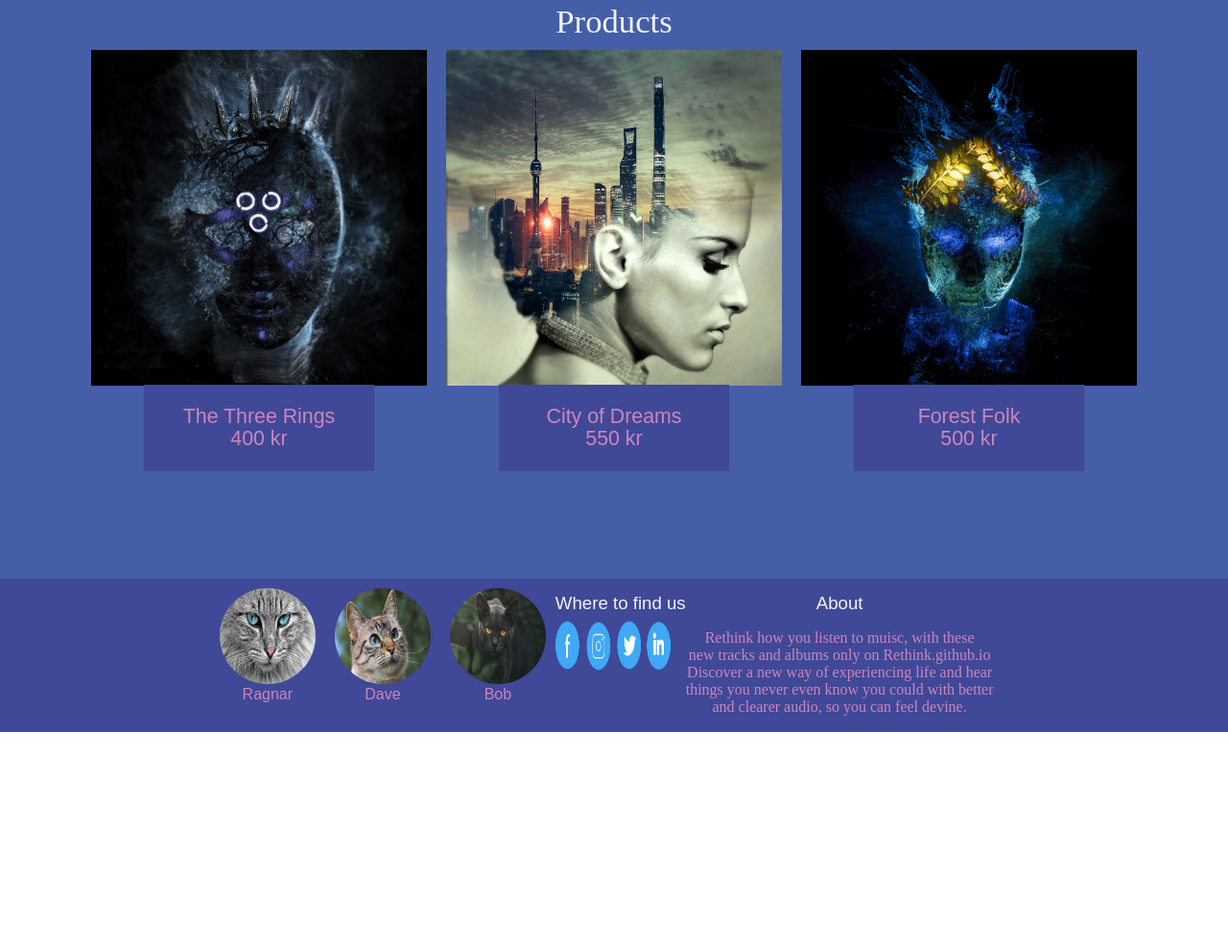
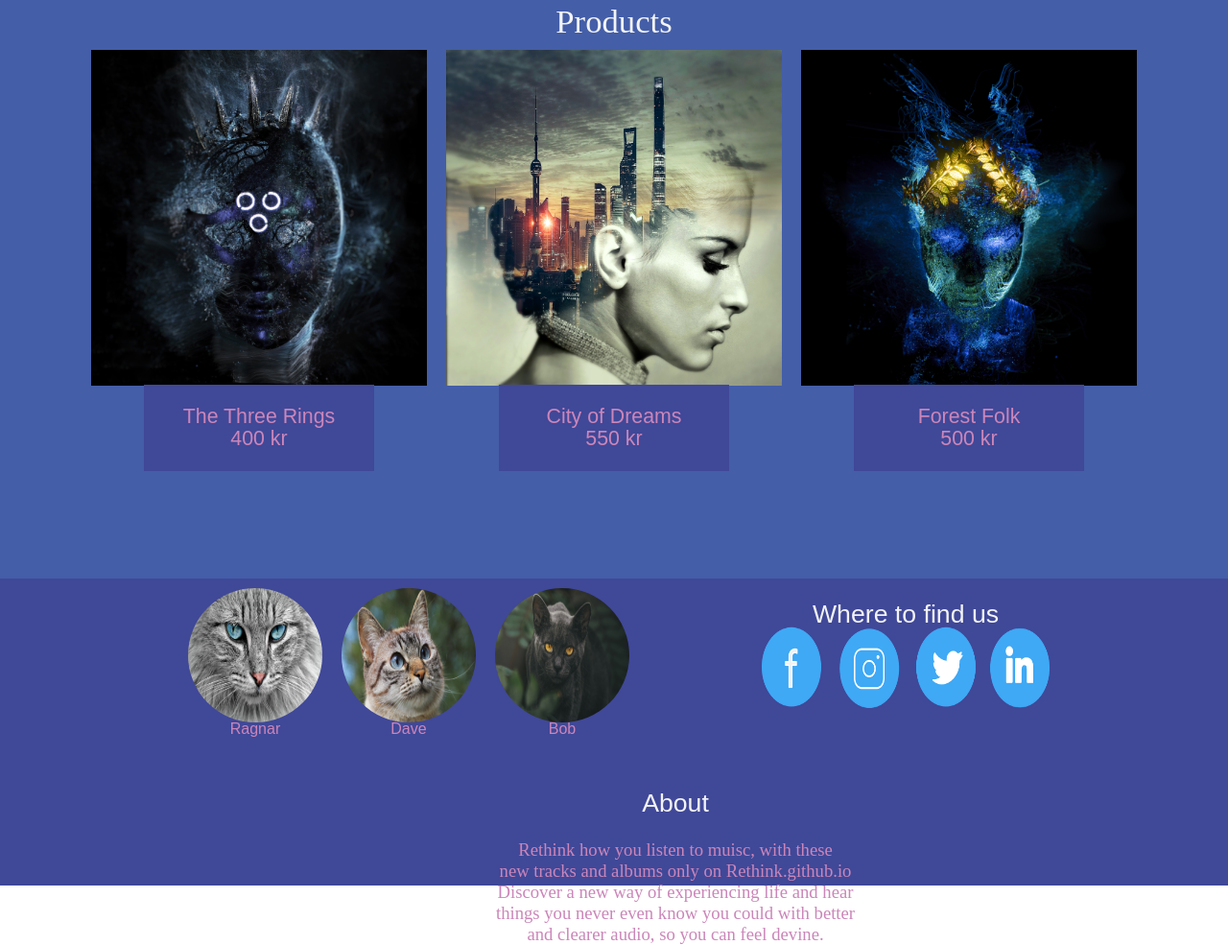
Before and after one commit to Rasweb/Rethink, a website: page index.html in a window 1280 px wide. Shown: the part 637-1622 px from the top of the page at 96% size. Before the commit the page ends 1400 px from the top, so only its background shows below. Drawn offline with Linux system fonts and the light colour scheme; a web font is replaced by a local one.

Commit message:
Footer done

```diff
--- a/src/sass/_footer.scss
+++ b/src/sass/_footer.scss
@@ -5,6 +5,9 @@ footer {
   height: 70vh;
   @include mixins.ipad {
     height: 20vh;
+  }
+  @include mixins.desktop {
+    height: 40vh;
   }
   background-color: variables.$dark-background;
   display: flex;
@@ -14,12 +17,22 @@ footer {
     text-align: center;
     @include mixins.m-headline-font-white;
     font-size: 14pt;
+    @include mixins.ipad {
+      font-size: 16pt;
+    }
+    @include mixins.desktop {
+      font-size: 20pt;
+    }
   }
 
   .contactCont {
     @include mixins.flex-r;
     @include mixins.ipad {
       margin-left: -2%;
+    }
+    @include mixins.desktop {
+      margin-left: 0%;
+      //margin-left: -20%;
     }
     img {
       padding: 10px;
@@ -29,6 +42,10 @@ footer {
       @include mixins.ipad {
         width: 100px;
         height: 100px;
+      }
+      @include mixins.desktop {
+        width: 140px;
+        height: 140px;
       }
     }
     p {
@@ -43,6 +60,9 @@ footer {
     @include mixins.ipad {
       margin-bottom: 0%;
     }
+    @include mixins.desktop {
+      margin-left: 10%;
+    }
     img {
       margin-top: -30%;
       width: 180px;
@@ -50,6 +70,10 @@ footer {
       @include mixins.ipad {
         width: 120px;
         height: 120px;
+      }
+      @include mixins.desktop {
+        width: 300px;
+        height: 200px;
       }
     }
     h1 {
@@ -61,10 +85,17 @@ footer {
     @include mixins.ipad {
       margin-top: 0%;
     }
+    @include mixins.desktop {
+      //margin-right: -10%;
+      margin-left: 10%;
+    }
     p {
       text-align: center;
       color: variables.$pink-font;
       margin: 0%;
+      @include mixins.desktop {
+        font-size: 14pt;
+      }
     }
   }
 }
```
Also changed, not shown: src/css/style.css, 1 other file.
